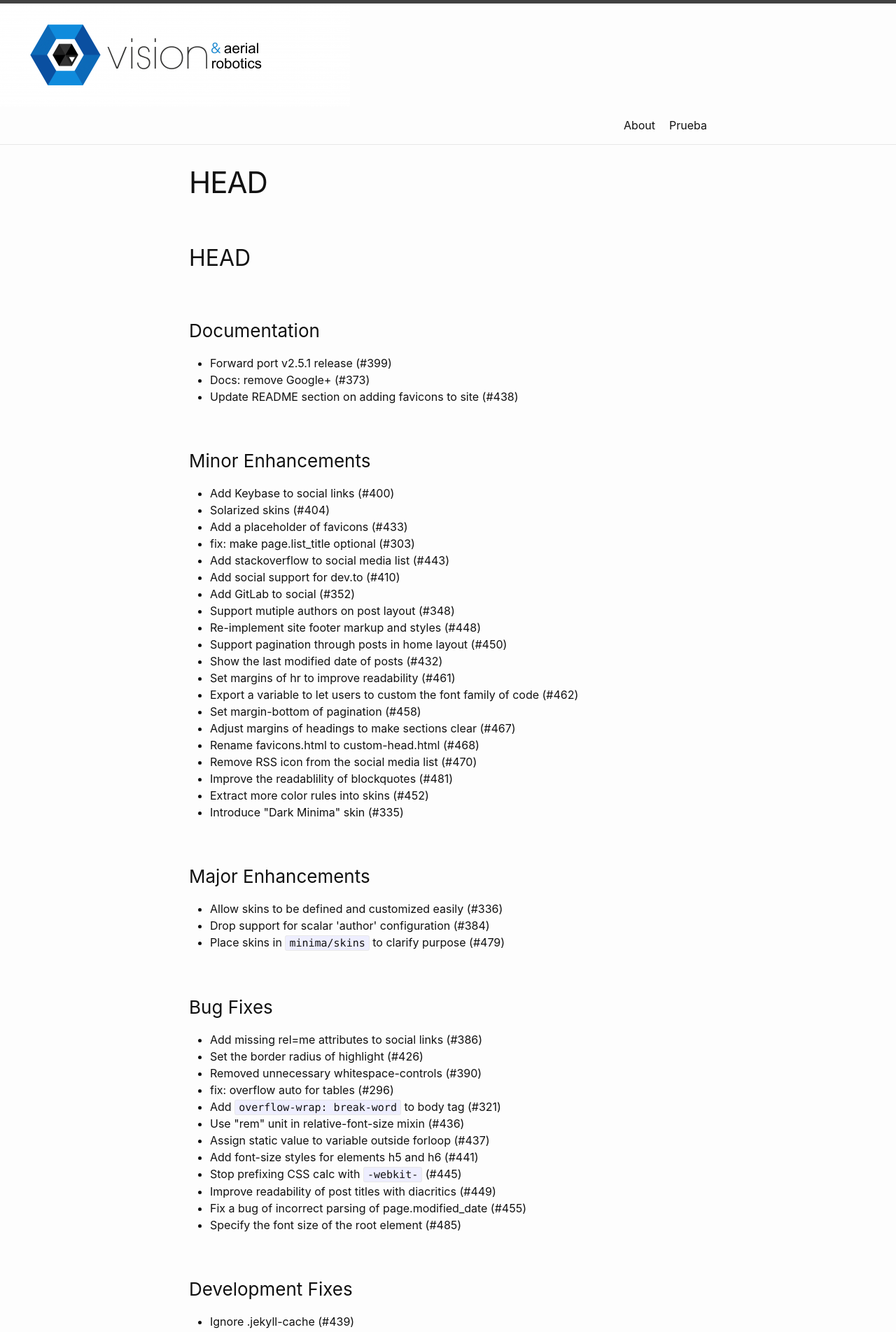
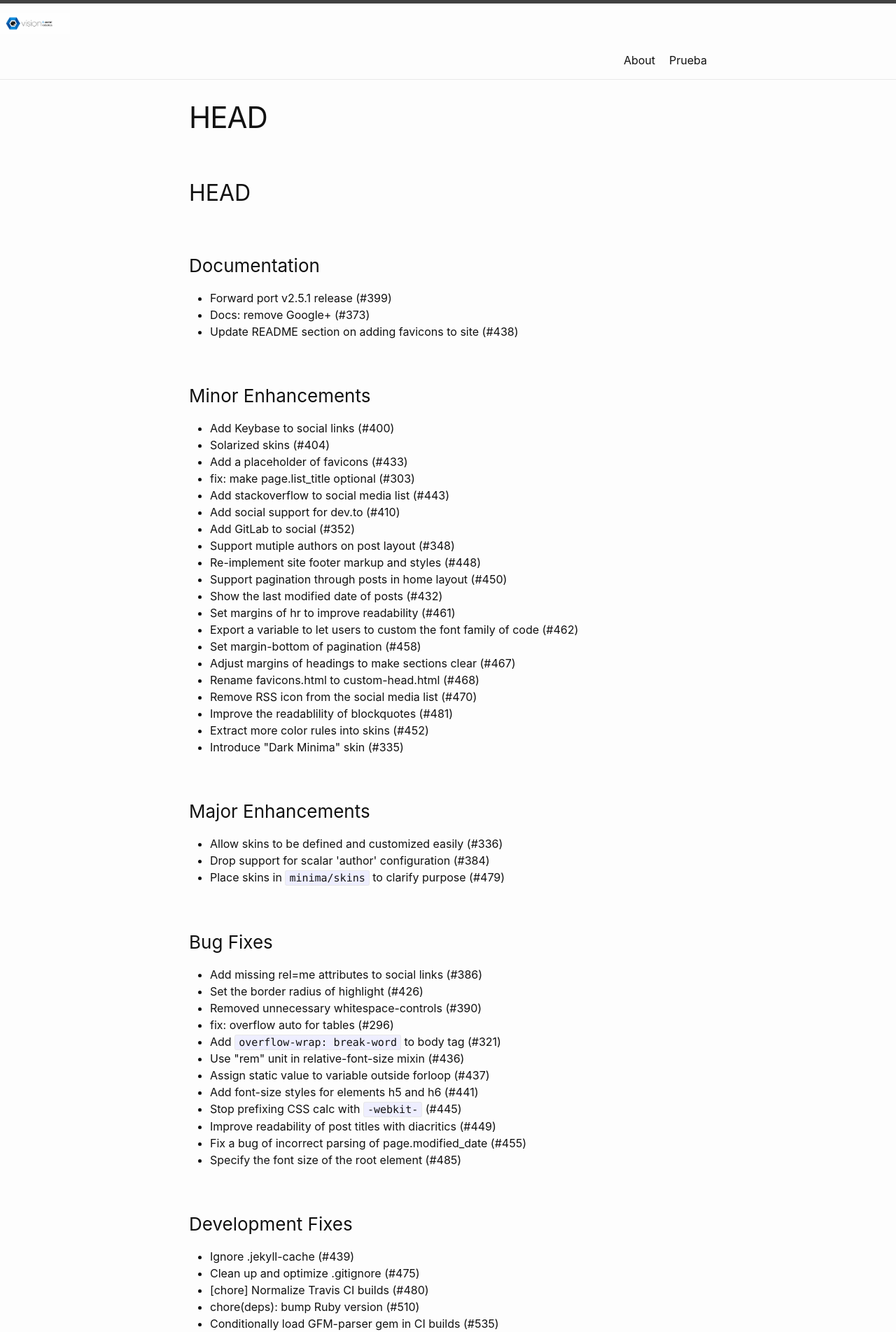
Before and after one commit to cvar-upm/cvar-upm.github.io, a Jekyll site: the page built from History.markdown, in a window 1280 px wide. Shown: the top 1904 px of the page at 70% size. Built offline with Jekyll 4.4.1, drawn with Linux system fonts in a browser that asks for light colours; our own code applies the rules of GitHub Pages for plain Markdown files.

Commit message:
Update header.html

```diff
--- a/_includes/header.html
+++ b/_includes/header.html
@@ -1,6 +1,6 @@
 <header class="site-header">
 
-  <img src="https://raw.githubusercontent.com/cvar-upm/cvar-upm.github.io/main/logoHorizontal.png">
+  <img src="https://raw.githubusercontent.com/cvar-upm/cvar-upm.github.io/main/logoHorizontal.png" width=100>
 
   <div class="wrapper">
     {%- assign default_paths = site.pages | map: "path" -%}
```
